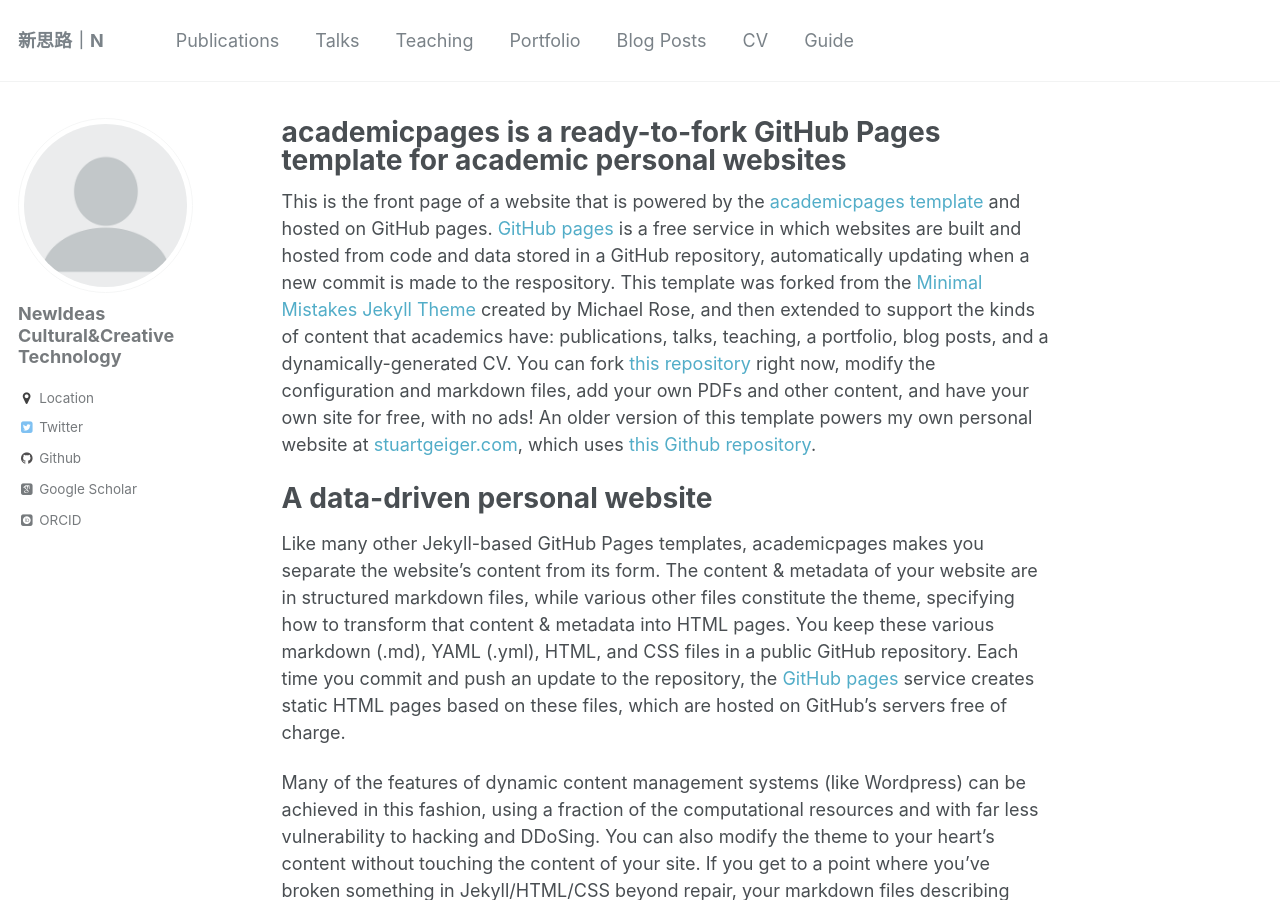
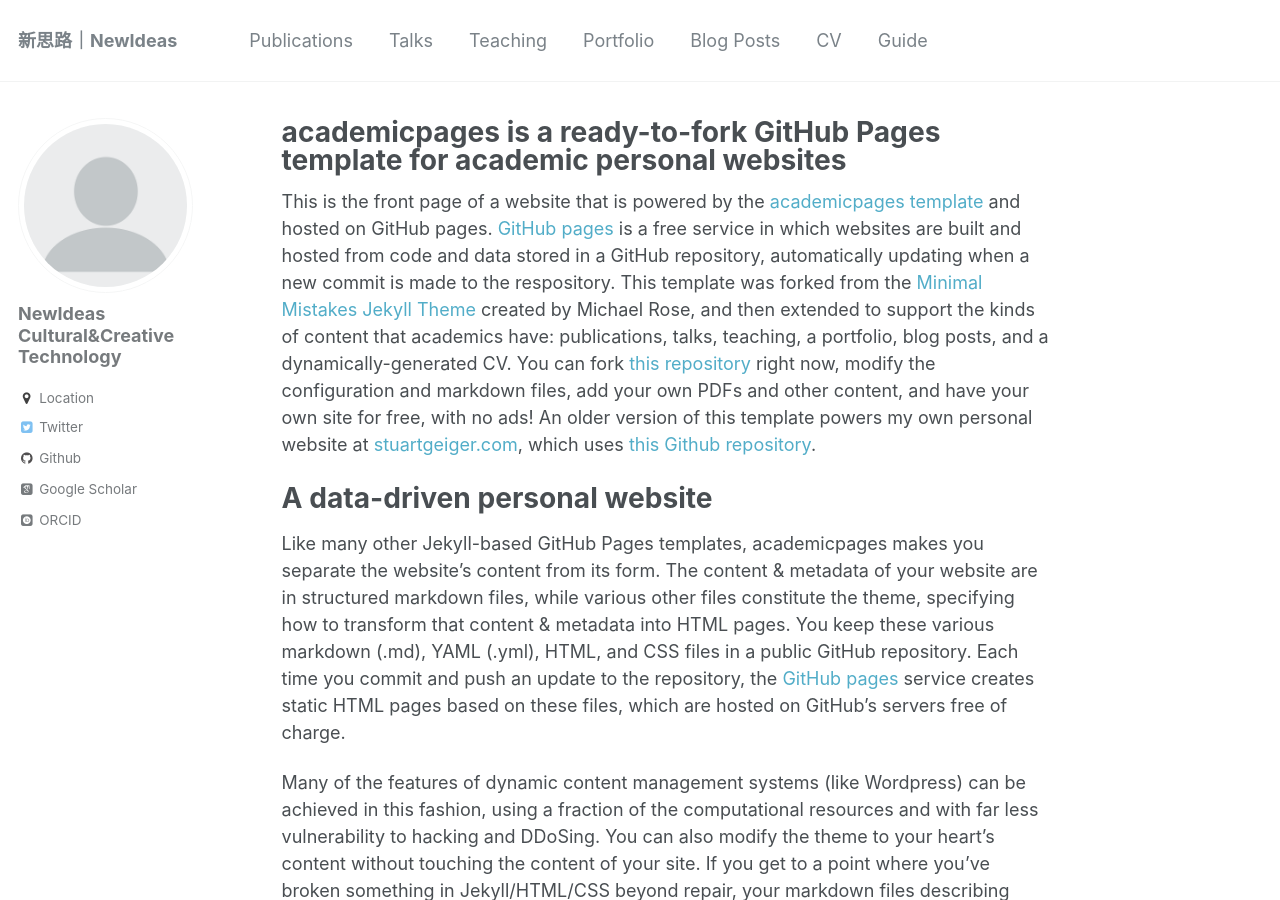
Before and after one commit to ikevin28/newideas8.github.io, a Jekyll site: the page built from _pages/about.md, in a window 1280 px wide and 900 px high. Built offline with Jekyll 4.4.1, drawn with Linux system fonts in a browser that asks for light colours; some web fonts are replaced.

Commit message:
Update _config.yml

```diff
--- a/_config.yml
+++ b/_config.yml
@@ -7,7 +7,7 @@
 
 # Site Settings
 locale                   : "zh-TW"
-title                    : "新思路｜N"
+title                    : "新思路｜NewIdeas"
 title_separator          : "-"
 name                     : &name "Your Name"
 description              : &description "personal description"
```
